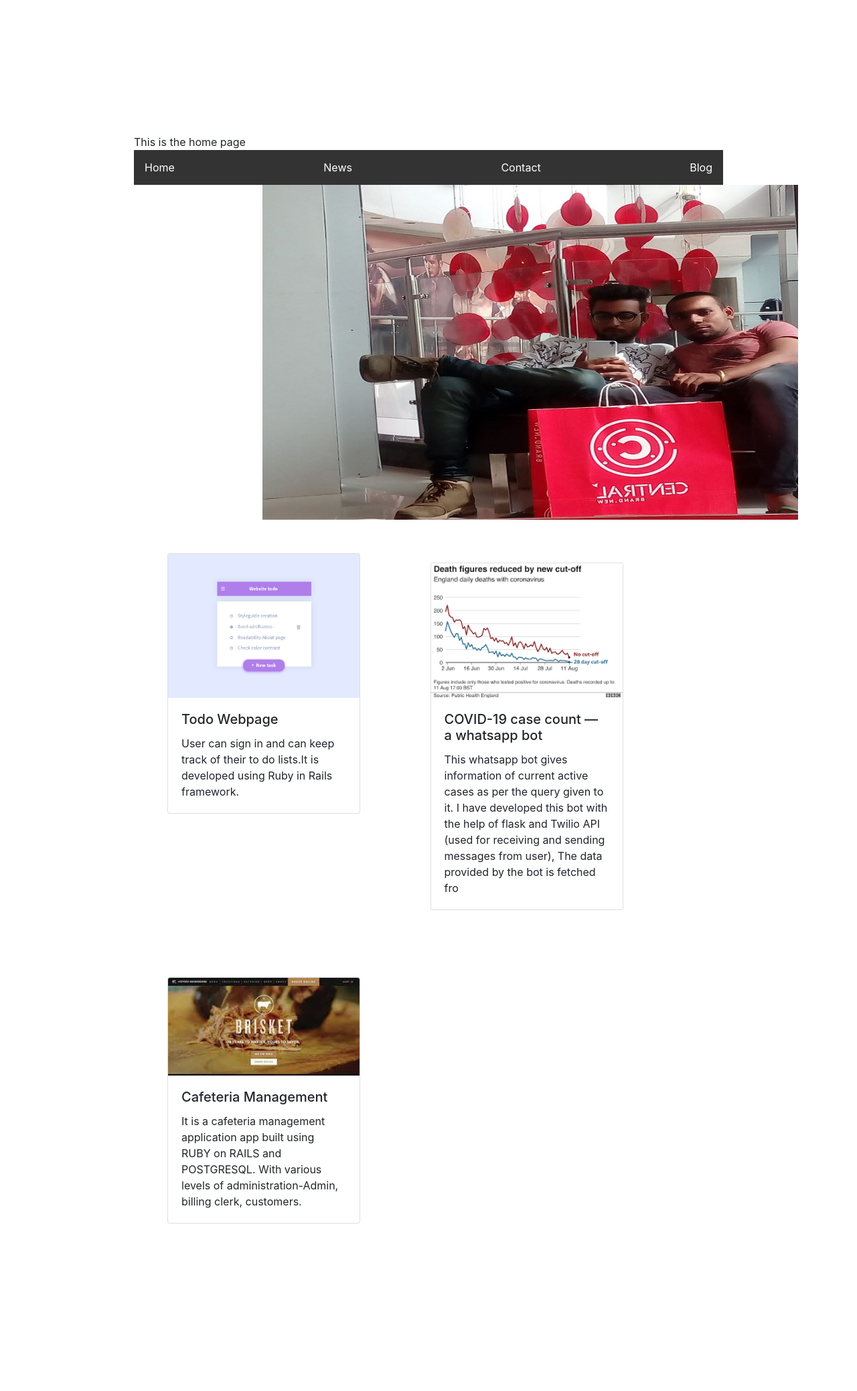
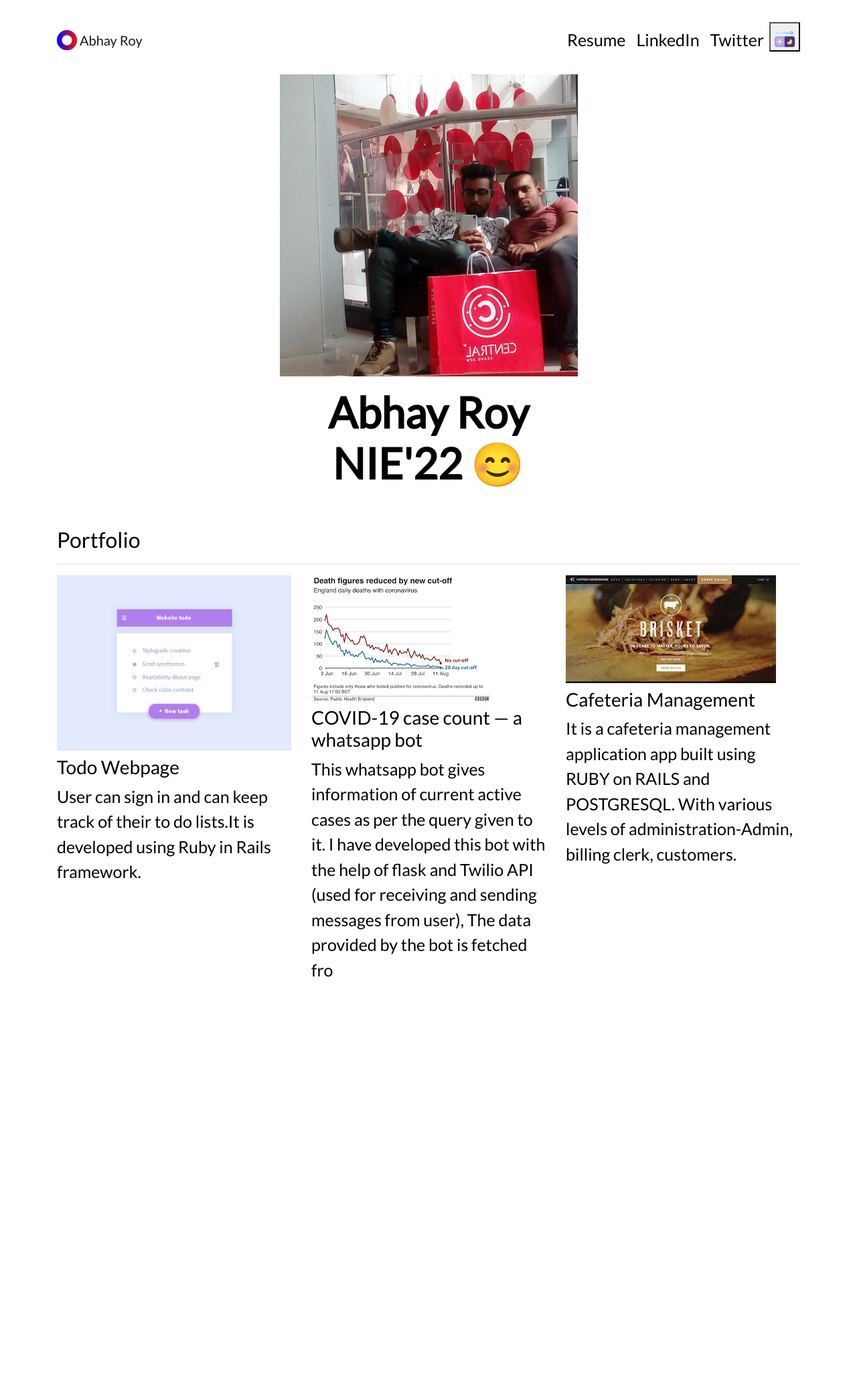
Before and after one commit to AbhayRoy234/personal_portfolio, a Django app: page / in a window 1280 px wide. Shown: the whole page at 67% size. After the commit the page ends 1459 px from the top, so only its background shows below. Run offline with Django 4.2, Linux system fonts and the light colour scheme; data comes from the database, SQL or seed files in the repository; both versions use the stored data as it was before the commit; some libraries are stand-ins or nearby versions.

Commit message:
Solved Git ignore Issue

```diff
--- a/portfolio/static/portfolio/custom.css
+++ b/portfolio/static/portfolio/custom.css
@@ -0,0 +1,41 @@
+.navbar-nav .nav-link {
+    color: rgba(0,0,0,1) !important;
+}
+
+.navbar-nav .nav-link:hover {
+    color: rgba(0,0,0,.5) !important;
+}
+
+body {
+
+}
+
+#blogtitle {
+    font-size: 6rem;
+}
+
+@media (min-width: 992px) {
+    #hometext {
+        font-size: 4rem;
+    }
+    #blogdetailtitle {
+        font-size: 5rem;
+    }
+}
+body {
+  padding: 25px;
+  background-color: white;
+  color: black;
+  font-size: 25px;
+  font-family: 'Lato', sans-serif;
+}
+
+.dark-mode {
+  background-color: black;
+  color: white;
+}
+.navbar-dark{
+  background: #979acc;
+  color: yellow;
+
+}
--- a/portfolio/templates/portfolio/base.html
+++ b/portfolio/templates/portfolio/base.html
@@ -0,0 +1,66 @@
+{% load static %}
+<!doctype html>
+<html lang="en">
+
+<head>
+  <!-- Required meta tags -->
+  <meta charset="utf-8">
+  <meta name="viewport" content="width=device-width, initial-scale=1, shrink-to-fit=no">
+
+  <!-- Bootstrap CSS -->
+  <link rel="stylesheet" href="https://stackpath.bootstrapcdn.com/bootstrap/4.4.1/css/bootstrap.min.css" integrity="sha384-Vkoo8x4CGsO3+Hhxv8T/Q5PaXtkKtu6ug5TOeNV6gBiFeWPGFN9MuhOf23Q9Ifjh" crossorigin="anonymous">
+
+  <link rel="stylesheet" href="{% static "portfolio/custom.css" %}">
+
+  <link href="https://fonts.googleapis.com/css?family=Lato&display=swap" rel="stylesheet">
+
+  <link rel="icon" type="image/png" href="{% static "portfolio/Logo.png" %}">
+
+  <title>Abhay Roy</title>
+</head>
+
+<body class="nav_bar">
+
+  <nav id="topNav" class="navbar navbar-expand-md navbar-light">
+    <div class="container">
+      <a class="navbar-brand" href="{% url 'home' %}">
+        <img src="{% static "portfolio/Logo.png" %}" width="30" height="30" class="d-inline-block align-top" alt="Nick's Logo">
+        <span>Abhay Roy</span>
+      </a>
+      <button class="navbar-toggler" type="button" data-toggle="collapse" data-target="#navbarNav" aria-controls="navbarNav" aria-expanded="false" aria-label="Toggle navigation">
+        <span class="navbar-toggler-icon"></span>
+      </button>
+      <div class="collapse navbar-collapse text-center" id="navbarNav">
+        <ul class="navbar-nav ml-auto">
+          <li class="nav-item">
+            <a class="nav-link" href="{% static "portfolio/resume.pdf" %}">Resume</a>
+          </li>
+          <li class="nav-item">
+            <a class="nav-link" href="https://www.linkedin.com/in/abhay-rai-b821a1189/" target="_blank">LinkedIn</a>
+          </li>
+          <li class="nav-item">
+            <a class="nav-link" href="https://twitter.com/Bholu75149429" target="_blank">Twitter</a>
+          </li>
+          <li>
+<!--            <a role="button" href="{% url 'blog:all_blog' %}" class="btn btn-primary">Blog</a>-->
+          </li>
+          <li>
+          <button onclick="myFunction()"><img src="{% static 'portfolio/dark-mode.png' %}" style="width:30px; border-round:3px;"></button>
+          </li>
+        </ul>
+      </div>
+    </div>
+  </nav>
+  <div class="container">
+    {% block content %}{% endblock %}
+  </div>
+
+  <!-- Optional JavaScript -->
+  <!-- jQuery first, then Popper.js, then Bootstrap JS -->
+  <script src="https://code.jquery.com/jquery-3.4.1.slim.min.js" integrity="sha384-J6qa4849blE2+poT4WnyKhv5vZF5SrPo0iEjwBvKU7imGFAV0wwj1yYfoRSJoZ+n" crossorigin="anonymous"></script>
+  <script src="https://cdn.jsdelivr.net/npm/popper.js@1.16.0/dist/umd/popper.min.js" integrity="sha384-Q6E9RHvbIyZFJoft+2mJbHaEWldlvI9IOYy5n3zV9zzTtmI3UksdQRVvoxMfooAo" crossorigin="anonymous"></script>
+  <script src="https://stackpath.bootstrapcdn.com/bootstrap/4.4.1/js/bootstrap.min.js" integrity="sha384-wfSDF2E50Y2D1uUdj0O3uMBJnjuUD4Ih7YwaYd1iqfktj0Uod8GCExl3Og8ifwB6" crossorigin="anonymous"></script>
+
+</body>
+
+</html>
--- a/portfolio/templates/portfolio/home.html
+++ b/portfolio/templates/portfolio/home.html
@@ -1,50 +1,49 @@
-<!DOCTYPE html>
-<html lang="en">
-<link>
-    <link rel="stylesheet" href="https://stackpath.bootstrapcdn.com/bootstrap/4.3.1/css/bootstrap.min.css" integrity="sha384-ggOyR0iXCbMQv3Xipma34MD+dH/1fQ784/j6cY/iJTQUOhcWr7x9JvoRxT2MZw1T" crossorigin="anonymous">
-    <meta charset="UTF-8">
-    <title>Title</title>
-    <link rel="stylesheet" href="home.css">
+{% extends "portfolio/base.html" %}
 
-</head>
-<body >
-This is the home page
-<!--This is staring of the navbar-->
-<ul class="navbar">
-  <li><a class="active" href="#home">Home</a></li>
-  <li><a href="#news">News</a></li>
-  <li><a href="#contact">Contact</a></li>
-  <li><a href="{%url 'blog:all_blog'%}">Blog</a></li>
-</ul>
-<!--This is end  of the navbar-->
 {% load static %}
-<div class="static_main_image">
-<img src="{% static 'portfolio/abhay_antu.jpg' %}" height="500" width="800" style="margin-left:20%">
+
+{% block content %}
+
+<div class="row justify-content-center my-3">
+  <div class="col-5">
+    <img src="{% static 'portfolio/abhay_antu.jpg' %}" class="img-fluid">
+  </div>
 </div>
-<!--<img src="{% static 'portfolio/abhay_antu.jpg' %}" height="100">-->
-<div class="cards" style="display:block ruby; margin-left=20%">
-    {% for project in projects %}
-<div class="card" style="width: 18rem; margin:50px;">
-    <img class="card-img-top" src="{{project.image.url}}" alt="Card image cap">
-<!--<img  height="100">-->
-    <div class="card-body">
-    <h5 class="card-title">{{project.title}}</h5>
-    <p class="card-text">{{project.description}}</p>
+
+<div class="row justify-content-center mb-3">
+  <div class="col-md-9 text-center">
+    <h1 id="hometext" class="font-weight-bold">Abhay Roy<br> NIE'22 😊</h1>
+  </div>
+</div>
+
+<h2 class="mt-5">Portfolio</h2>
+<hr>
+<div class="row">
+  {% for project in projects %}
+  <div class="col-lg-4 col-md-6">
+
     {% if project.url %}
-        <a href="{{project.liink}}" class="btn btn-primary">Go somewhere</a>
-<!--        <h1><a >Link</a></h1>-->
+    <a href="{{ project.url }}">
+      <img src="{{ project.image.url }}" class="img-fluid mb-2">
+    </a>
+    {% else %}
+
+    <img src="{{ project.image.url }}" class="img-fluid mb-2">
     {% endif %}
-          </div>
+    <h3>{{ project.title }}</h3>
+    <p>{{ project.description }}</p>
+
+  </div>
+  {% endfor %}
 </div>
-    {% endfor %}
-    </div>
-
-
-
-
-
-
-
-
-</body>
-</html>
+<script>
+function myFunction() {
+   var element = document.body;
+   element.classList.toggle("dark-mode");
+<!--   var element = document.nav;-->
+<!--   element.classList.toggle("navbar-dark");-->
+   var nav=document.getElementById("topNav");
+   nav.classList.toggle("navbar-dark");
+}
+</script>
+{% endblock %}
```
Also changed, not shown: db.sqlite3 (deleted), 1 other file.
